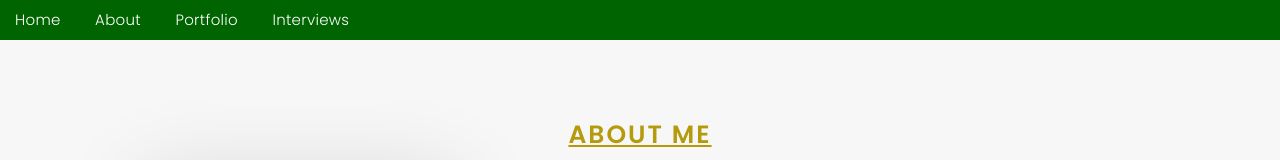
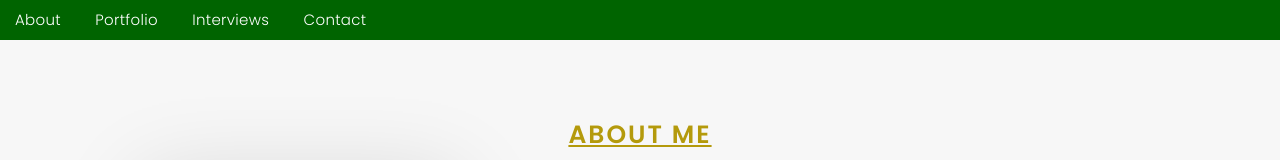
Before and after one commit to akashbademsn/akashbade.com.np, a plain HTML site: page index.html in a window 1280 px wide. Shown: the top 160 px of the page. Drawn offline with nearby package versions, Linux system fonts and the light colour scheme; a web font is replaced by a local one.

Commit message:
Update index.html

```diff
--- a/index.html
+++ b/index.html
@@ -31,16 +31,18 @@
 <body>
 <main>
   <!-- ======= Header ======= -->
+
   <div class="navbar">
     <nav>
       <ul>
-        <li><a href="https://akashbade.com.np">Home</a></li>
         <li><a href="#about">About</a></li>
         <li><a href="#portfolio">Portfolio</a></li>
         <li><a href="#interview">Interviews</a></li>
+        <li><a href="#contact">Contact</a></li>
       </ul>
     </nav>
   </div>
+
 
     <!-- ======= About Section ======= -->
     <div id="about" class="paddsection">
```
